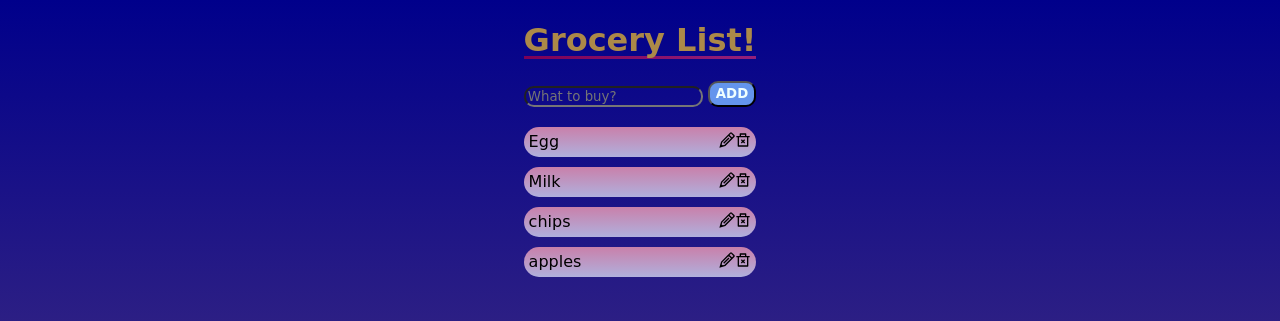
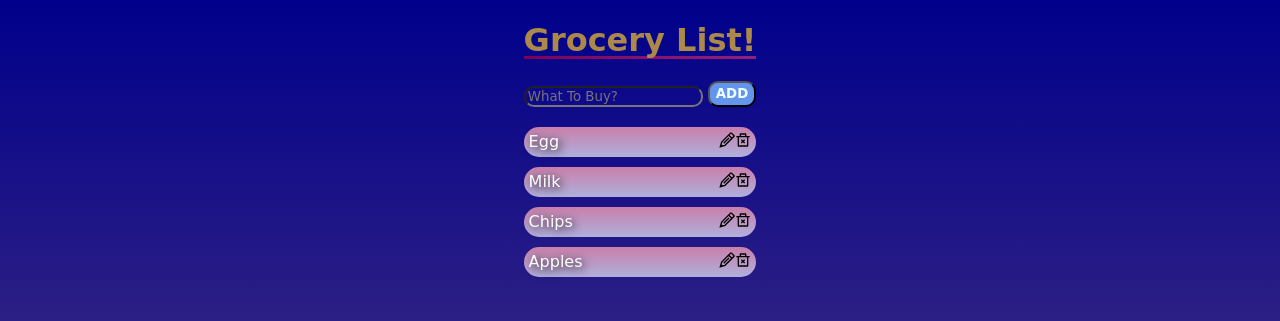
Before and after one commit to Kelvin-MKL/GroceryApp, a React (Create React App) app in the folder grocery-app/: page / in a window 1280 px wide. Shown: the top 321 px of the page. Built offline with nearby package versions, Linux system fonts and the light colour scheme.

Commit message:
Case sensitive issue fixed

```diff
--- a/grocery-app/src/App.css
+++ b/grocery-app/src/App.css
@@ -44,6 +44,7 @@ html{
   font-family: Comic Sans MS;
 
 }
+
 .App-body-list{
   border: dashed;
   display: flex;
@@ -68,14 +69,21 @@ html{
 
 
 }
+.item {
+  text-shadow: 2px 2px 10px #000000;
+  color: white;
 
+}
+.item::first-letter{
+  text-transform: uppercase;
+}
 .item-list-container{
-
   max-width: 300px;
   word-break: keep-all;
   word-wrap: break-word;
+}
 
-}
+
 .item-list:hover{
   background-image: linear-gradient(to right, rgb(226, 229, 241), rgb(230, 99, 143));
   transition: background-size 400ms, color .3s ease-in-out;
@@ -124,12 +132,14 @@ html{
 
 }
 .input-field{
+  text-transform: capitalize;
   margin-top: 5px;
   border-radius: 10px;
   background-color: transparent;
   color: rgb(255, 255, 255);
   font-family: Comic Sans MS;
 }
+
 .btn-add{
   border-radius: 10px;
   margin-left: 5px;
--- a/grocery-app/src/App.js
+++ b/grocery-app/src/App.js
@@ -9,11 +9,11 @@ function App() {
   const [groceryList, setGroceryList] = useState([
     {
       _id: 1,
-      name: "Egg",
+      name: "egg",
     },
     {
       _id: 2,
-      name: "Milk",
+      name: "milk",
     },
     {
       _id: 3,
@@ -40,13 +40,13 @@ function App() {
   const handleChange = myDebounce((e) => {
     const newMatchedResult = [];
     const { value } = e.target;
-    if (value !== "")
+    const filteredValue = value.toLowerCase();
+    console.log(filteredValue);
+    if (filteredValue !== "")
       groceryList.filter((item) =>
-        item.name.includes(value) ? newMatchedResult.push(item) : ""
+        item.name.includes(filteredValue) ? newMatchedResult.push(item) : ""
       );
     setMatchedGL(newMatchedResult);
-    console.log(newMatchedResult);
-    //console.log(e.target.value);
   }, 1000);
 
   const handleAdd = () => {
@@ -54,10 +54,11 @@ function App() {
     // Then replace the previous one.
     const items = [...groceryList];
     const newId = Math.floor(Math.random() * Date.now());
-    const newName = input.current.value;
+    const newName = input.current.value.toLowerCase();
     const newItem = { _id: newId, name: newName };
     items.push(newItem);
     setGroceryList(items);
+    console.log(newItem);
   };
 
   const handleDelete = (item) => {
@@ -84,9 +85,10 @@ function App() {
     const item = items.filter((i) => i._id === currentEditing)[0];
     const index = items.indexOf(item);
     items[index] = { ...items[index] };
-    items[index].name = input.current.value;
+    items[index].name = input.current.value.toLowerCase();
     setGroceryList(items);
     setCurrentEditing(NaN);
+    input.current.value = "";
   };
 
   return (
--- a/grocery-app/src/component/toBuyForm.jsx
+++ b/grocery-app/src/component/toBuyForm.jsx
@@ -52,7 +52,7 @@ const ToBuyForm = ({
               : "item-list"
           }
         >
-          <div className='item-list-container'>{item.name}</div>
+          <div className='item item-list-container'>{item.name}</div>
           <div className='list-row'>
             <GrEdit
               onClick={() => onEdit(item)}
```
